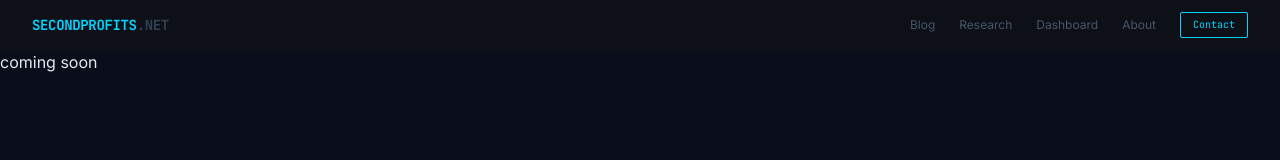
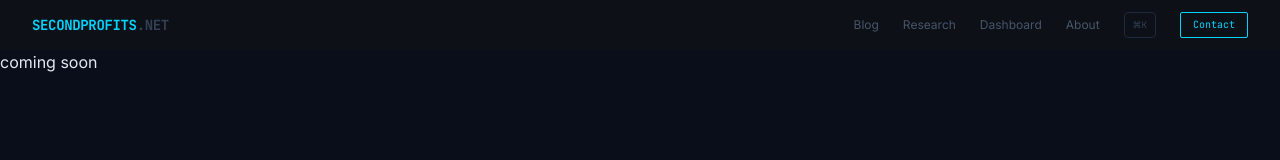
Before and after one commit to appravi18/spweb, a Next.js app: page / in a window 1280 px wide. Shown: the top 160 px of the page. Built offline with nearby package versions, Linux system fonts and the light colour scheme.

Commit message:
fix: guard progress bar division-by-zero, add ⌘K nav hint, fix list keys

```diff
--- a/components/nav/CommandPalette.tsx
+++ b/components/nav/CommandPalette.tsx
@@ -64,8 +64,8 @@ export default function CommandPalette() {
           <kbd className="text-[9px] font-mono bg-border-dim text-text-dim px-1.5 py-0.5 rounded">ESC</kbd>
         </div>
         <ul className="max-h-72 overflow-y-auto py-2">
-          {filtered.map((item, i) => (
-            <li key={i}>
+          {filtered.map((item) => (
+            <li key={item.href}>
               <Link
                 href={item.href}
                 onClick={() => setOpen(false)}
--- a/components/nav/Navbar.tsx
+++ b/components/nav/Navbar.tsx
@@ -21,7 +21,8 @@ export default function Navbar() {
       setScrolled(window.scrollY > 10)
       if (isPost) {
         const h = document.documentElement
-        setProgress((h.scrollTop / (h.scrollHeight - h.clientHeight)) * 100)
+        const scrollable = h.scrollHeight - h.clientHeight
+        setProgress(scrollable > 0 ? (h.scrollTop / scrollable) * 100 : 0)
       }
     }
     window.addEventListener('scroll', onScroll, { passive: true })
@@ -44,6 +45,12 @@ export default function Navbar() {
               {l.label}
             </Link>
           ))}
+          <button
+            onClick={() => window.dispatchEvent(new KeyboardEvent('keydown', { key: 'k', metaKey: true, bubbles: true }))}
+            className="hidden md:flex items-center gap-1 text-[9px] font-mono text-text-muted border border-border-dim px-2 py-1 rounded hover:border-accent/50 hover:text-text-dim transition-colors"
+          >
+            ⌘K
+          </button>
           <Link
             href="/contact"
             className="border border-accent text-accent px-3 py-1 rounded-sm font-mono text-[10px] hover:bg-accent hover:text-bg-base transition-colors"
```
